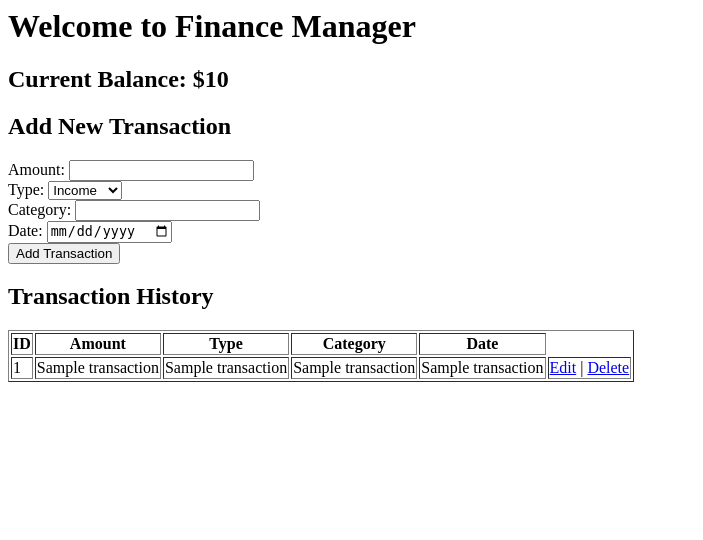
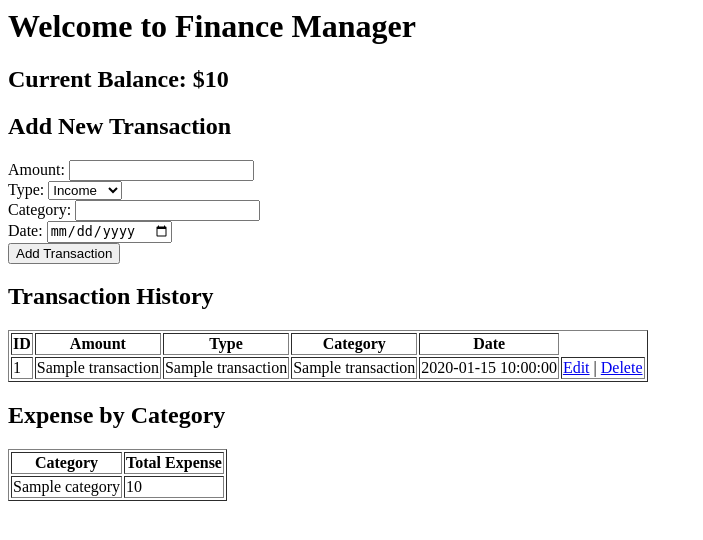
Before and after one commit to b04a/Finance_manager, a Flask app: template templates/index.html in a window 1280 px wide. Shown: the top 540 px of the page, without its empty margins (0-703 px from the left). Run offline with Flask 3, Linux system fonts and the light colour scheme; the template is opened without the code that fills it: most values are stand-ins (such as "Sample title", 1, 10 or a date in 2020).

Commit message:
add validations message and create new table with category

```diff
--- a/templates/index.html
+++ b/templates/index.html
@@ -1,5 +1,17 @@
 <body>
     <h1>Welcome to Finance Manager</h1>
+
+    {% if error_message %}
+    <div style="color: red;">
+        <strong>Error:</strong> {{ error_message }}
+    </div>
+    {% endif %}
+
+    {% if error_message %}
+    <div style="color: red;">
+        <strong>Error:</strong> {{ error_message }}
+    </div>
+    {% endif %}
 
     <h2>Current Balance: ${{ balance }}</h2>
 
@@ -38,7 +50,7 @@
             <td>{{ transaction[1] }}</td>
             <td>{{ transaction[2] }}</td>
             <td>{{ transaction[3] }}</td>
-            <td>{{ transaction[4] }}</td>
+            <td>{{ format_date(transaction[4]) }}</td>
             <td>
                 <a href="/edit_transaction/{{ transaction[0] }}">Edit</a> |
                 <a href="/delete_transaction/{{ transaction[0] }}" onclick="return confirm('Are you sure?')">Delete</a>
@@ -46,4 +58,18 @@
         </tr>
         {% endfor %}
     </table>
+
+    <h2>Expense by Category</h2>
+    <table border="1">
+        <tr>
+            <th>Category</th>
+            <th>Total Expense</th>
+        </tr>
+        {% for category, total in category_stats %}
+        <tr>
+            <td>{{ category }}</td>
+            <td>{{ total }}</td>
+        </tr>
+        {% endfor %}
+    </table>
 </body>
```
